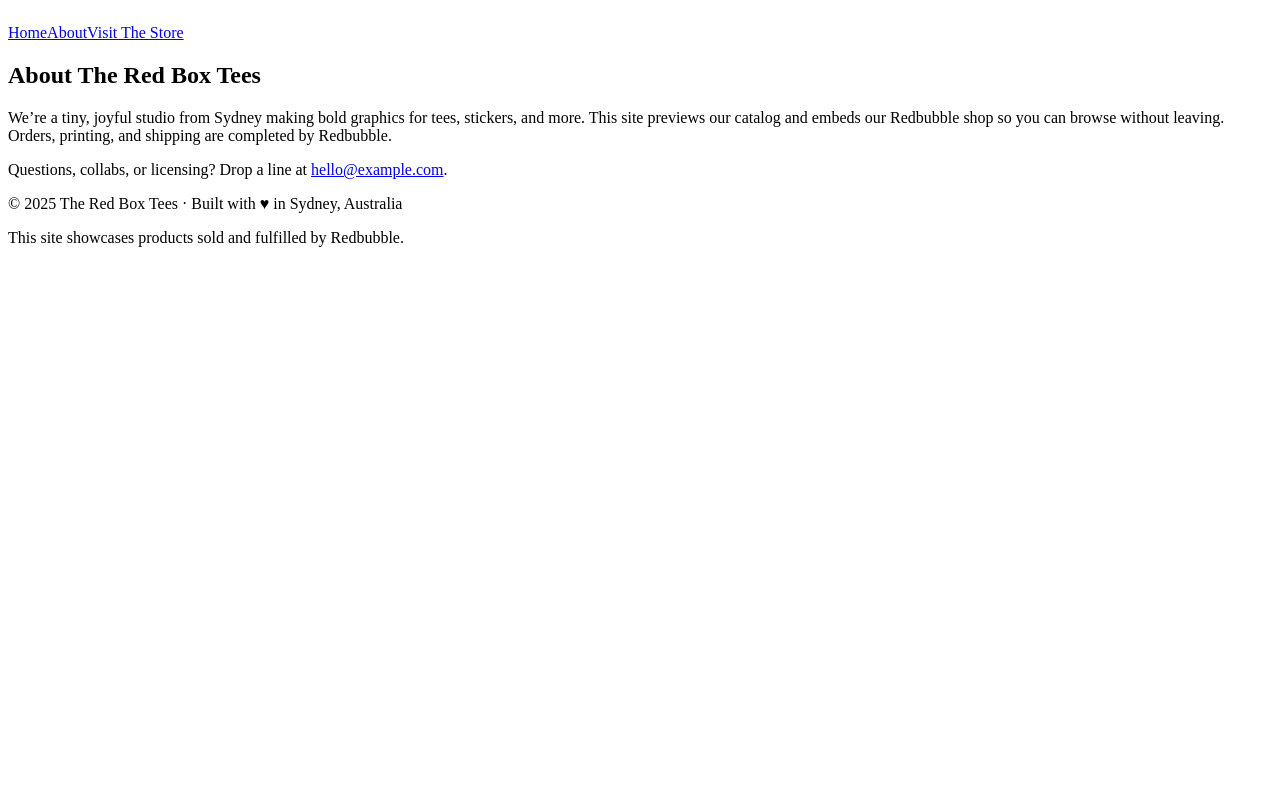
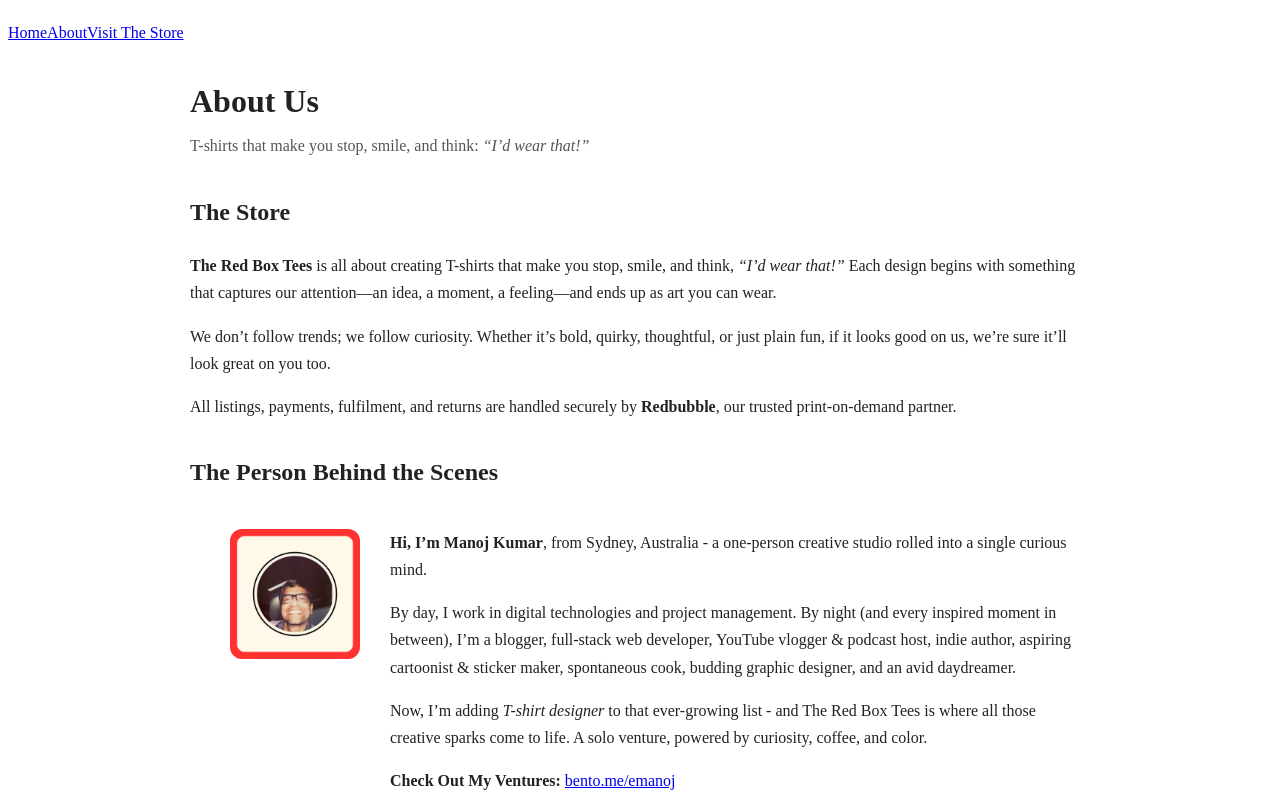
Before and after one commit to emanoj1/the-red-box-tees, a React (Create React App) app: page /about in a window 1280 px wide. Shown: the part 500-1300 px from the top of the page. Before the commit the page ends 800 px from the top, so only its background shows below. Built offline with nearby package versions, Linux system fonts and the light colour scheme; the HTML template or start-up script is replaced by a standard one.

Commit message:
Update About content

```diff
--- a/src/pages/About.jsx
+++ b/src/pages/About.jsx
@@ -1,15 +1,74 @@
+import "../styles/About.css";
+
 export default function About() {
-    return (
-      <section className="about">
-        <h1>About The Red Box Tees</h1>
+  return (
+    <main className="about">
+      <section className="about-hero">
+        <h1 className="about-title">About Us</h1>
+        <p className="about-tagline">
+          T-shirts that make you stop, smile, and think: <em>“I’d wear that!”</em>
+        </p>
+      </section>
+
+      <section className="about-store">
+        <h2>The Store</h2>
         <p>
-          We’re a tiny, joyful studio from Sydney making bold graphics for tees, stickers,
-          and more. This site previews our catalog and embeds our Redbubble shop so you can
-          browse without leaving. Orders, printing, and shipping are completed by Redbubble.
+          <strong>The Red Box Tees</strong> is all about creating T-shirts that make you stop, smile, and think,
+          <em> “I’d wear that!”</em> Each design begins with something that captures our attention—an idea, a
+          moment, a feeling—and ends up as art you can wear.
         </p>
         <p>
-          Questions, collabs, or licensing? Drop a line at <a href="mailto:hello@example.com">hello@example.com</a>.
+          We don’t follow trends; we follow curiosity. Whether it’s bold, quirky, thoughtful, or just plain fun,
+          if it looks good on us, we’re sure it’ll look great on you too.
+        </p>
+        <p>
+          All listings, payments, fulfilment, and returns are handled securely by <strong>Redbubble</strong>, our
+          trusted print-on-demand partner.
         </p>
       </section>
-    );
-  }
+
+      <section className="about-person">
+        <h2>The Person Behind the Scenes</h2>
+
+        <div className="about-person-grid">
+          <figure className="about-photo">
+            <img
+              src="/assets/images/ManojRedBG.png"
+              alt="Manoj Kumar — creator of The Red Box Tees"
+              loading="lazy"
+            />
+          </figure>
+
+          <div className="about-bio">
+            <p>
+              <strong>Hi, I’m Manoj Kumar</strong>, from Sydney, Australia - a one-person creative studio rolled
+              into a single curious mind.
+            </p>
+            <p>
+              By day, I work in digital technologies and project management. By night (and every inspired moment
+              in between), I’m a blogger, full-stack web developer, YouTube vlogger & podcast host, indie author,
+              aspiring cartoonist & sticker maker, spontaneous cook, budding graphic designer, and an avid
+              daydreamer.
+            </p>
+            <p>
+              Now, I’m adding <em>T-shirt designer</em> to that ever-growing list - and The Red Box Tees is where
+              all those creative sparks come to life. A solo venture, powered by curiosity, coffee, and color.
+            </p>
+            <p className="vanity-url">
+              <strong>Check Out My Ventures:</strong>{" "}
+              <a
+              href="https://bento.me/emanoj"
+              target="_blank"
+              rel="noopener noreferrer"
+              >
+                bento.me/emanoj
+                </a>
+            </p>
+
+          </div>
+
+        </div>
+      </section>
+    </main>
+  );
+}
--- /dev/null
+++ b/src/styles/About.css
@@ -0,0 +1,48 @@
+.about {
+    max-width: 900px;
+    margin: 0 auto;
+    padding: 2rem 1.25rem;
+    line-height: 1.7;
+    color: #222;
+  }
+
+  .about-title {
+    font-size: clamp(1.75rem, 2.5vw, 2.25rem);
+    margin: 0 0 0.25rem;
+  }
+
+  .about-tagline {
+    color: #555;
+    margin: 0 0 2rem;
+  }
+
+  .about-store, .about-person {
+    margin: 2rem 0;
+  }
+
+  .about-person-grid {
+    display: grid;
+    grid-template-columns: 180px 1fr;
+    gap: 1.25rem;
+    align-items: start;
+  }
+
+  .about-photo img {
+    width: 130%;
+    height: auto;
+    border-radius: 12px;
+    display: block;
+  }
+
+  .about-photo figcaption {
+    font-size: 0.9rem;
+    color: #666;
+    margin-top: 0.5rem;
+  }
+
+  /* Mobile */
+  @media (max-width: 640px) {
+    .about-person-grid {
+      grid-template-columns: 1fr;
+    }
+  }
```
Also changed, not shown: public/assets/images/ManojRedBG.png (added), public/assets/images/TRBT-Box-Logo-Tshirt.png (added).
